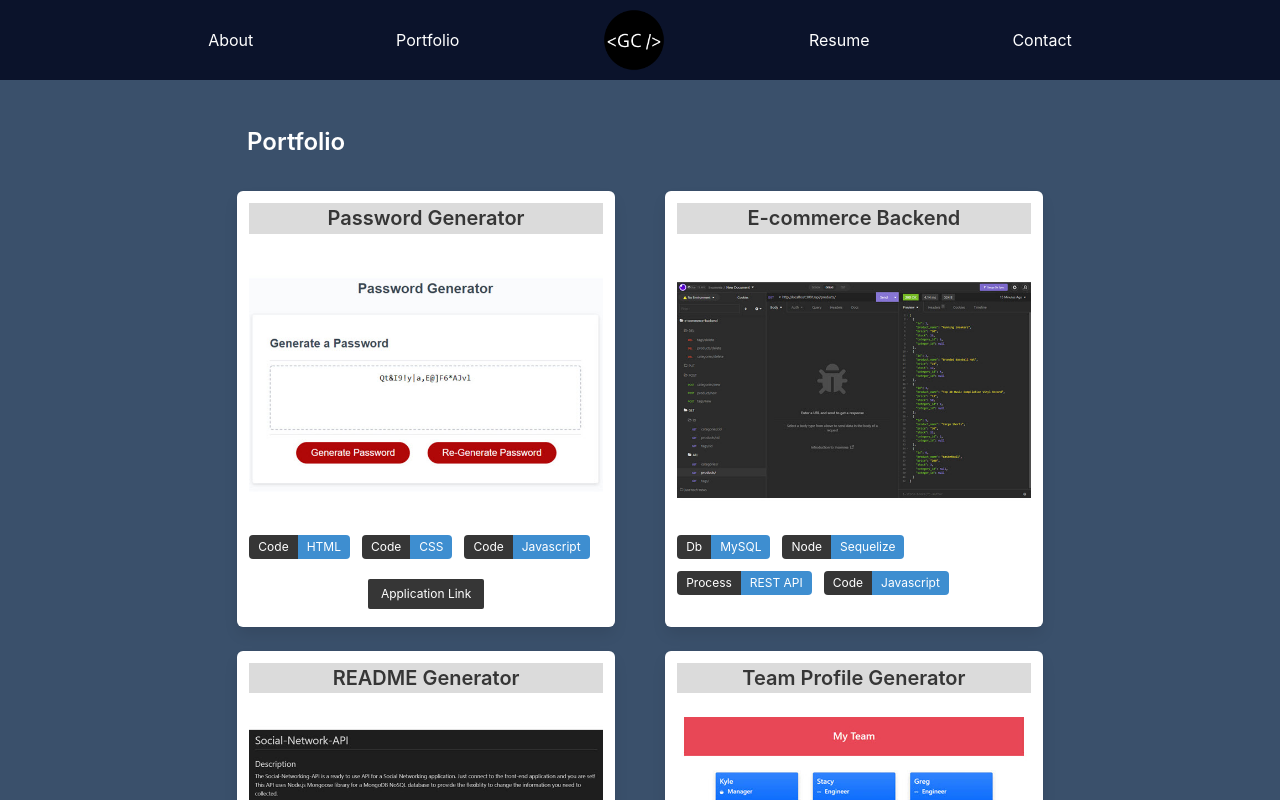
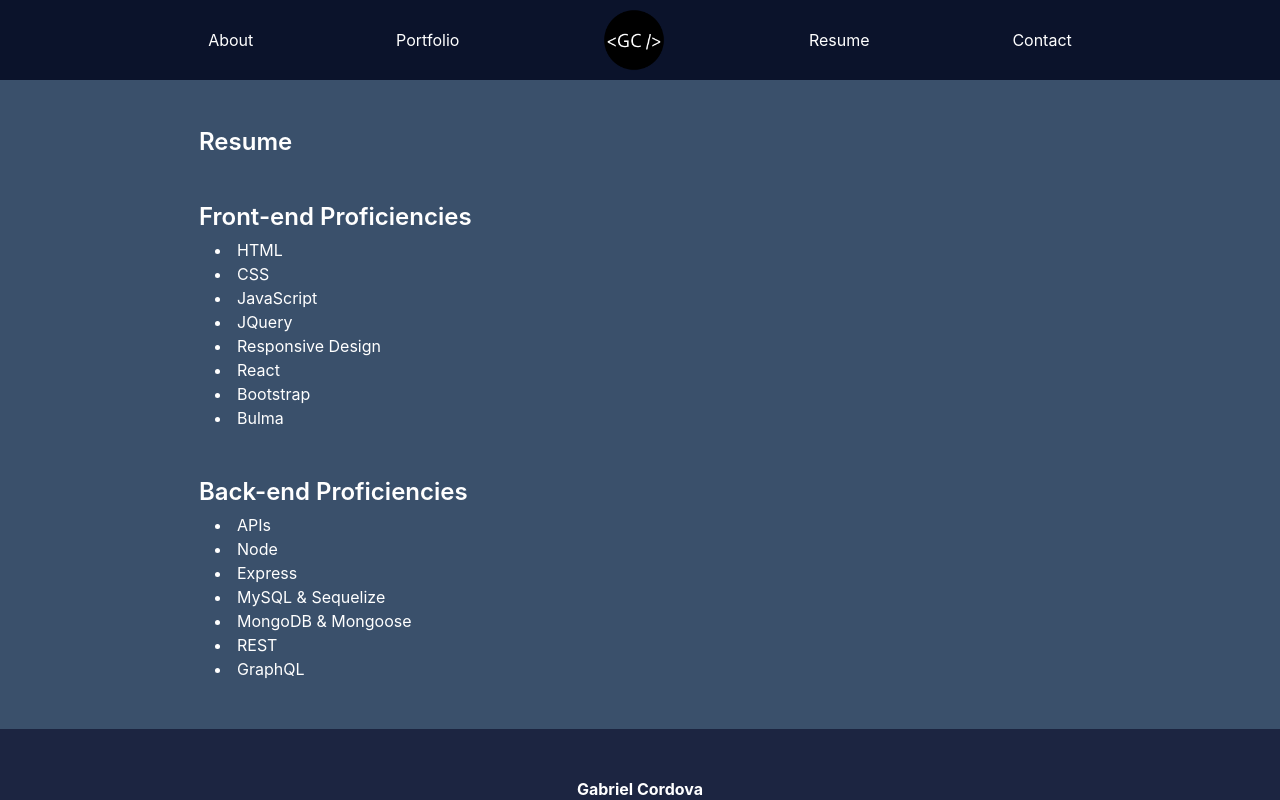
Before and after one commit to Yiladien/gcordova-portfolio, a React (Create React App) app: page / in a window 1280 px wide. Shown: the top 800 px of the page. Built offline with nearby package versions, Linux system fonts and the light colour scheme.

Commit message:
Resume page

```diff
--- a/src/App.js
+++ b/src/App.js
@@ -5,12 +5,13 @@ import Nav from "./components/Nav";
 import Footer from "./components/Footer";
 import Contact from "./components/Contact";
 import Portfolio from "./components/Portfolio";
+import Resume from "./components/Resume";
 
 function App() {
   return (
     <div>
       <Nav />
-      <Portfolio />
+      <Resume />
       <Footer />
     </div>
   );
--- a/src/components/Nav/index.js
+++ b/src/components/Nav/index.js
@@ -4,7 +4,7 @@ import logo from "../../assets/small/gc-logo-0.5x.png";
 const Nav = () => {
   return (
     <div>
-      <nav className="level is-mobile py-2">
+      <nav className="level is-mobile py-2 is-fixed-top">
         <p className="level-item"></p>
         <p className="level-item has-text-centered">
           <a className="has-text-white">About</a>
--- a/src/components/ProjectList/index.js
+++ b/src/components/ProjectList/index.js
@@ -1,8 +1,6 @@
-import React, { useState } from "react";
-import pic1 from "../../assets/2.jpg";
+import React from "react";
 
 const ProjectList = () => {
-  const photoList = [0, 1, 2, 3, 4];
   const projectArr = [
     {
       name: "Password Generator",
--- /dev/null
+++ b/src/components/Resume/index.js
@@ -0,0 +1,46 @@
+import React, { useState } from "react";
+
+const Resume = () => {
+  return (
+    <>
+      <div className="section">
+        <div className="columns is-desktop">
+          <div className="column"></div>
+          <div className="column is-three-quarters-desktop">
+            <div className="container">
+              <p className="title is-4 has-text-white mb-6 ">Resume</p>
+            </div>
+            <div className="title is-4 has-text-white mb-2">
+              Front-end Proficiencies
+            </div>
+            <dl className="has-text-white pl-4 mb-6">
+              <li>HTML</li>
+              <li>CSS</li>
+              <li>JavaScript</li>
+              <li>JQuery</li>
+              <li>Responsive Design</li>
+              <li>React</li>
+              <li>Bootstrap</li>
+              <li>Bulma</li>
+            </dl>
+            <div className="title is-4 has-text-white mb-2">
+              Back-end Proficiencies
+            </div>
+            <dl className="has-text-white pl-4">
+              <li>APIs</li>
+              <li>Node</li>
+              <li>Express</li>
+              <li>MySQL & Sequelize</li>
+              <li>MongoDB & Mongoose</li>
+              <li>REST</li>
+              <li>GraphQL</li>
+            </dl>
+          </div>
+          <div className="column"></div>
+        </div>
+      </div>
+    </>
+  );
+};
+
+export default Resume;
--- a/src/index.css
+++ b/src/index.css
@@ -33,6 +33,9 @@ body {
 
 nav {
   background-color: var(--header-color);
+  position: sticky;
+  position: -webkit-sticky;
+  z-index: 9999;
 }
 
 #footer {
```
